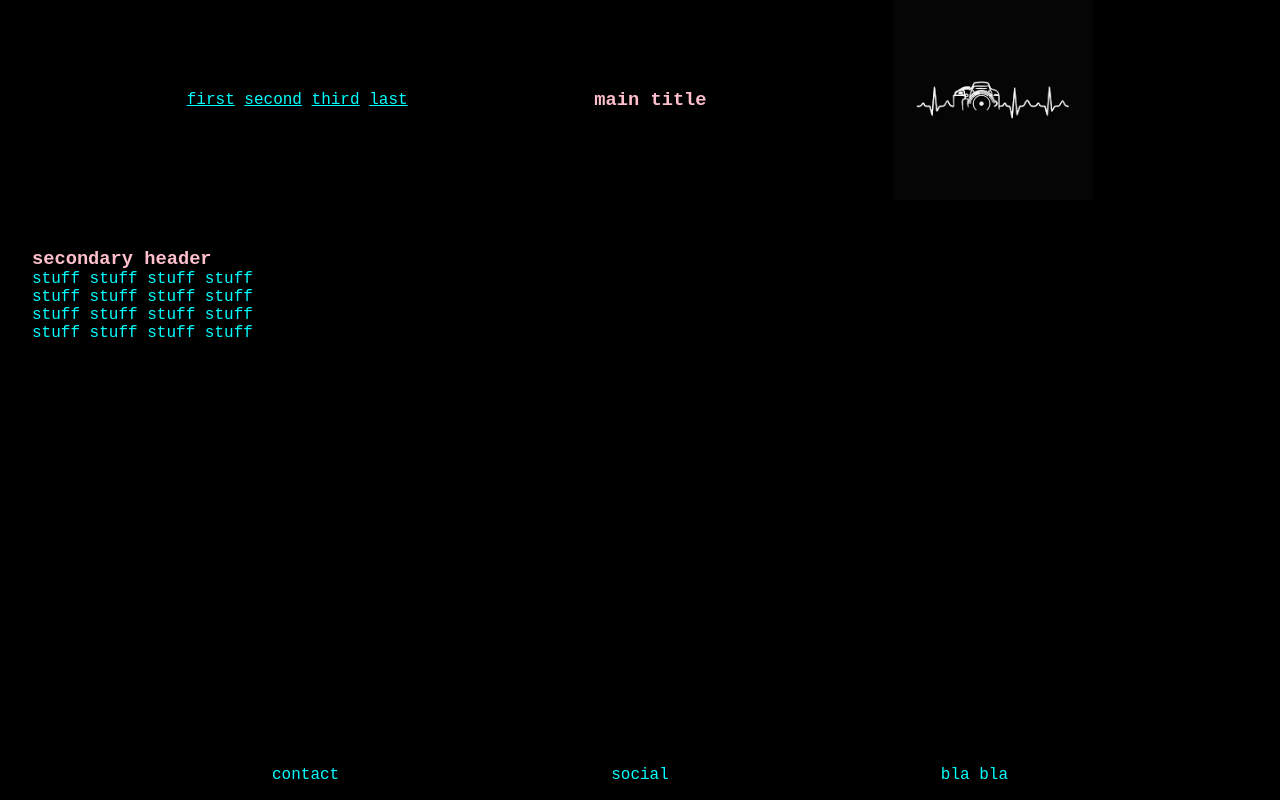
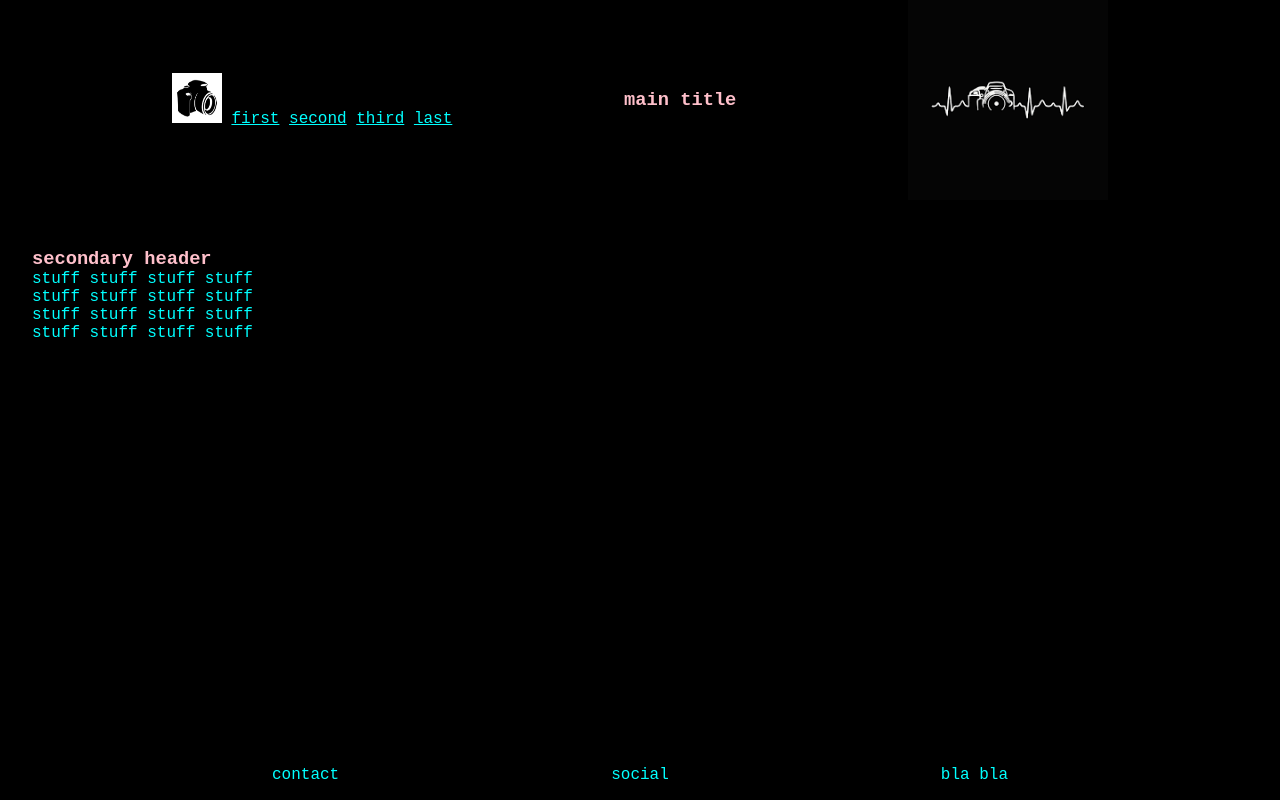
Before and after one commit to matymcleod/level-1, a website: page index.html in a window 1280 px wide. Drawn offline with Linux system fonts and the light colour scheme.

Commit message:
added img camera2 to html and set properties

```diff
--- a/index.html
+++ b/index.html
@@ -15,6 +15,7 @@
   <body>
     <div class="header">
       <div class="dropdown">
+        <img src="logos/camera2.png" width="50" height="50" onclick="myFunction()" class="dropbtn">
         <a href="#">first</a>
         <a href="#">second</a>
         <a href="#">third</a>
```
